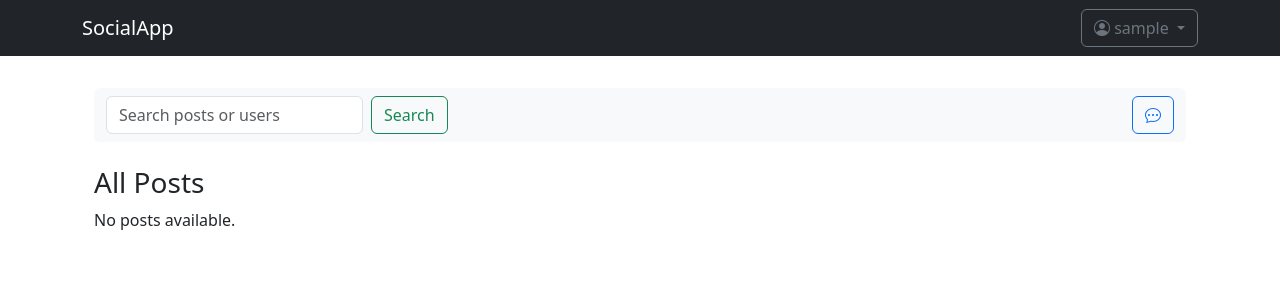
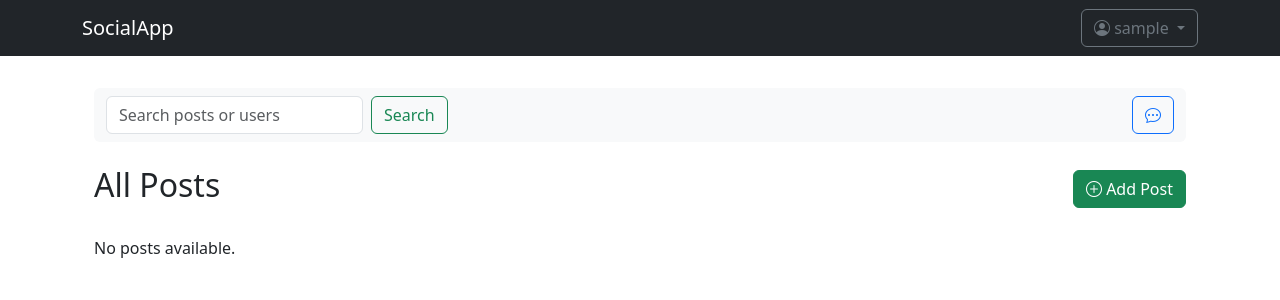
Before and after one commit to achrafkassimi/alx-project-nexus, a Django app: page /feed/dashboard/ in a window 1280 px wide. Shown: the top 300 px of the page. Run offline with Django 5.2, Linux system fonts and the light colour scheme; the visitor is signed in with stand-in values (Sample User, id 1); data that the repository does not hold is empty.

Commit message:
Edit & Delete icons forme

```diff
--- a/socialmedia/templates/feed/dashboard.html
+++ b/socialmedia/templates/feed/dashboard.html
@@ -22,23 +22,47 @@
           <i class="bi bi-chat-dots"></i>
         </a>
 
-
-
-
       </div>
     </div>
   </nav>
 
 
   <!-- Posts List -->
-  <h3>All Posts</h3>
+
+  <div class="d-flex justify-content-between align-items-center mb-4">
+    <h2>All Posts</h2>
+    <a href="{% url 'feed:create_post' %}" class="btn btn-success">
+      <i class="bi bi-plus-circle"></i> Add Post
+    </a>
+  </div>
+
 
   {% if posts %}
     {% for post in posts %}
     <div class="card mb-3">
-      <div class="card-header">
-        <strong>{{ post.author.username }}</strong> • {{ post.created_at|date:"Y-m-d H:i" }}
+
+      <div class="card-header d-flex justify-content-between align-items-center">
+        <div>
+          <strong>{{ post.author.username }}</strong> ·
+          <small class="text-muted">{{ post.created_at|date:"d M Y H:i" }}</small>
         </div>
+        <!-- Edit/Delete icons for post owner -->
+        {% if post.author == user %}
+          <div class="d-flex gap-2">
+            <!-- Edit -->
+            <a href="{% url 'feed:edit_post' post.id %}" class="text-warning" title="Edit Post">
+              <i class="bi bi-pencil-square"></i>
+            </a>
+
+            <!-- Delete -->
+            <a href="{% url 'feed:delete_post' post.id %}" class="text-danger" title="Delete Post">
+              <i class="bi bi-trash"></i>
+            </a>
+          </div>
+        {% endif %}
+
+      </div>
+
       <div class="card-body">
         <p>{{ post.content }}</p>
 
@@ -50,11 +74,11 @@
           </button>
         </form>
 
-        <!-- Edit/Delete if owner -->
+        <!-- Edit/Delete if owner
         {% if user == post.author %}
           <a href="{% url 'feed:edit_post' post.id %}" class="btn btn-sm btn-outline-secondary">Edit</a>
           <a href="{% url 'feed:delete_post' post.id %}" class="btn btn-sm btn-outline-danger">Delete</a>
-        {% endif %}
+        {% endif %} -->
 
         <!-- Comments -->
         <div class="mt-3">
```
Lines whose indentation alone changed are shown as unchanged.
